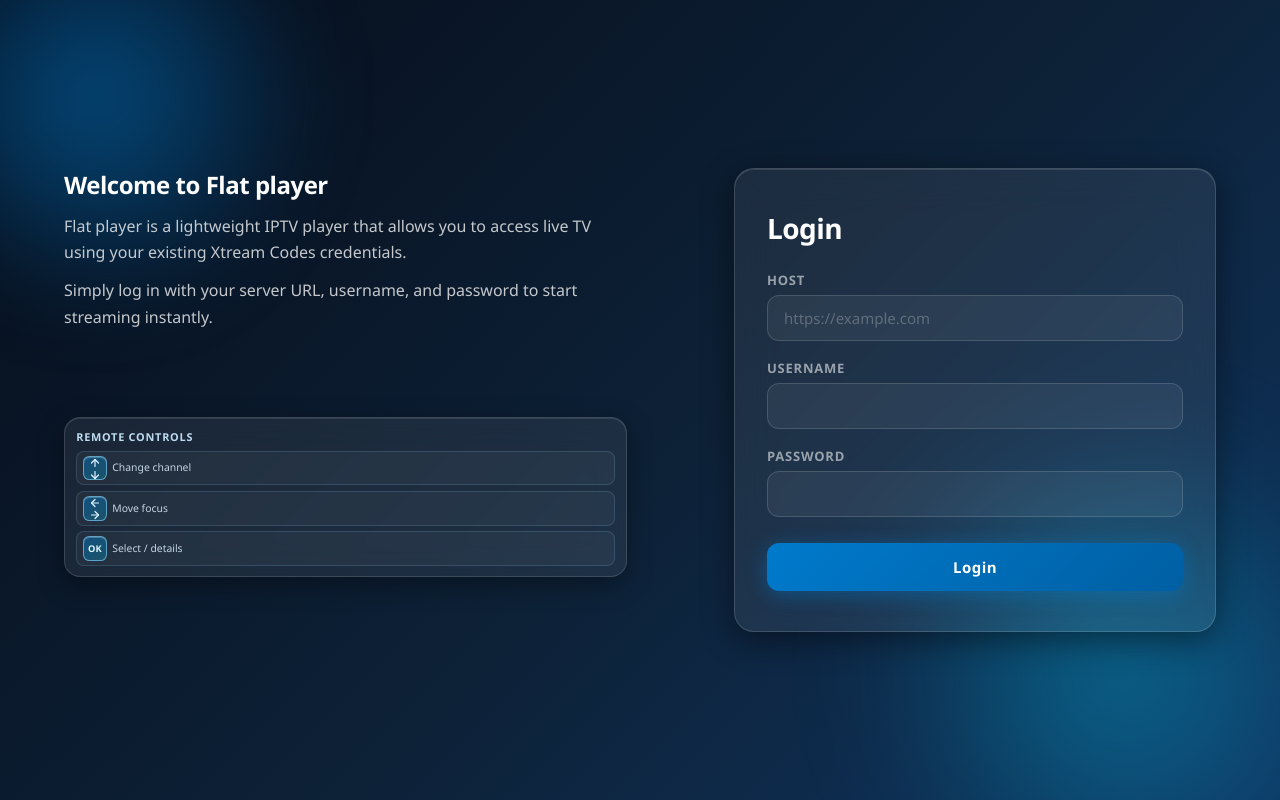
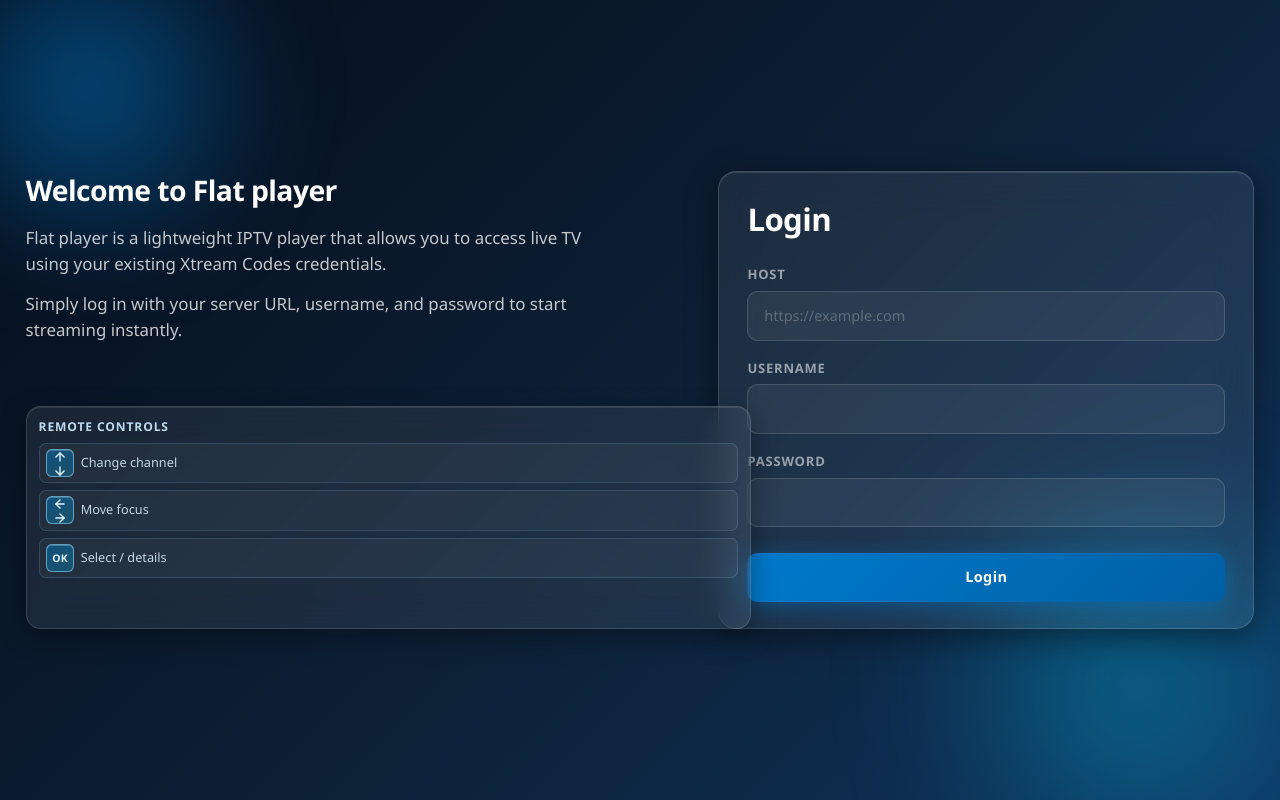
Before and after one commit to PINNCODE/flat-player, an Angular app: page /#/login in a window 1280 px wide. Built offline with nearby package versions, Linux system fonts and the light colour scheme.

Commit message:
fix: correct height and min-height values from 100dvh to 100vh in app styles

```diff
--- a/src/app/presentation/pages/login/login.scss
+++ b/src/app/presentation/pages/login/login.scss
@@ -1,7 +1,7 @@
-// ── orbes decorativos ─────────────────────────────────────────
-$orb-cyan:  #00d2ff;
-$orb-blue:  #007acc;
-$orb-deep:  #0b1220;
+// Decorative orbs
+$orb-cyan: #00d2ff;
+$orb-blue: #007acc;
+$orb-deep: #0b1220;
 
 .login-page {
     position: relative;
@@ -9,11 +9,10 @@ $orb-deep:  #0b1220;
     display: grid;
     place-items: center;
     height: 100vh;
-    padding: 2rem;
-    overflow: hidden;
+    padding: clamp(1.4rem, 2.7vh, 2.8rem);
+    overflow: auto;
     background: linear-gradient(135deg, #060d1a 0%, #0d2137 55%, #0f3460 100%);
 
-    // Orbe superior izquierdo
     &::before {
         content: '';
         position: absolute;
@@ -27,7 +26,6 @@ $orb-deep:  #0b1220;
         pointer-events: none;
     }
 
-    // Orbe inferior derecho
     &::after {
         content: '';
         position: absolute;
@@ -46,32 +44,33 @@ $orb-deep:  #0b1220;
     position: relative;
     z-index: 1;
     display: grid;
-    grid-template-columns: minmax(0, 1fr) minmax(20rem, 26rem);
+    grid-template-columns: minmax(24rem, 1fr) minmax(23rem, 33rem);
     grid-template-areas:
         'welcome form'
         'remote form';
-    align-items: start;
-    gap: 2rem;
-    width: min(100%, 72rem);
+    align-items: stretch;
+    gap: clamp(1rem, 2vw, 2.2rem);
+    width: min(96vw, 88rem);
+    margin: auto;
 }
 
 .login-page__welcome {
     grid-area: welcome;
     display: flex;
     flex-direction: column;
-    gap: 0.75rem;
+    gap: 0.95rem;
     padding: 0 1.5rem 0 0;
     text-align: left;
-    max-width: 34rem;
+    max-width: 40rem;
 }
 
 .login-page__remote-help {
     grid-area: remote;
     justify-self: stretch;
-    width: 80%;
+    width: 100%;
     box-sizing: border-box;
     overflow: hidden;
-    padding: 0.65rem 0.7rem;
+    padding: clamp(0.75rem, 1.5vh, 1.15rem);
     border-radius: 1rem;
     background: rgba(255, 255, 255, 0.07);
     border: 1px solid rgba(255, 255, 255, 0.14);
@@ -84,7 +83,7 @@ $orb-deep:  #0b1220;
 
 .login-page__remote-help-title {
     margin: 0 0 0.45rem;
-    font-size: 0.68rem;
+    font-size: clamp(0.74rem, 0.66rem + 0.2vw, 0.95rem);
     font-weight: 700;
     letter-spacing: 0.07em;
     text-transform: uppercase;
@@ -94,17 +93,17 @@ $orb-deep:  #0b1220;
 .login-page__remote-row {
     display: flex;
     flex-direction: column;
-    gap: 0.35rem;
+    gap: 0.5rem;
 }
 
 .login-page__remote-item {
     display: flex;
     align-items: center;
-    gap: 0.32rem;
+    gap: 0.45rem;
     min-width: 0;
     width: 100%;
-    min-height: 1.75rem;
-    padding: 0.26rem 0.35rem;
+    min-height: 2.15rem;
+    padding: 0.35rem 0.45rem;
     border-radius: 0.48rem;
     background: rgba(255, 255, 255, 0.04);
     border: 1px solid rgba(154, 210, 255, 0.16);
@@ -112,8 +111,8 @@ $orb-deep:  #0b1220;
 }
 
 .login-page__remote-key {
-    flex: 0 0 1.4rem;
-    height: 1.4rem;
+    flex: 0 0 1.8rem;
+    height: 1.8rem;
     display: grid;
     place-items: center;
     border-radius: 0.4rem;
@@ -124,31 +123,30 @@ $orb-deep:  #0b1220;
 }
 
 .login-page__remote-key svg {
-    width: 12px;
-    height: 12px;
+    width: 14px;
+    height: 14px;
 }
 
 .login-page__remote-key--ok {
-    font-size: 0.58rem;
+    font-size: 0.72rem;
     font-weight: 800;
     letter-spacing: 0.03em;
 }
 
 .login-page__remote-text {
-    font-size: 0.65rem;
-    line-height: 1.1;
+    font-size: clamp(0.78rem, 0.72rem + 0.18vw, 0.98rem);
+    line-height: 1.25;
     white-space: normal;
     overflow-wrap: anywhere;
     color: rgba(225, 242, 255, 0.85);
 }
 
-// ── tarjeta glass ──────────────────────────────────────────────
 .login-page__form {
     grid-area: form;
     justify-self: end;
     width: 100%;
-    max-width: 26rem;
-    padding: 2.5rem 2rem;
+    max-width: 33rem;
+    padding: clamp(1.8rem, 3vh, 2.7rem) clamp(1.4rem, 2.2vw, 2.2rem);
     border-radius: 1.25rem;
     background: rgba(255, 255, 255, 0.07);
     border: 1px solid rgba(255, 255, 255, 0.15);
@@ -159,20 +157,18 @@ $orb-deep:  #0b1220;
     -webkit-backdrop-filter: blur(20px);
 }
 
-// ── título ─────────────────────────────────────────────────────
 .login-page__title {
     margin: 0 0 0.375rem;
     text-align: left;
-    font-size: 1.75rem;
+    font-size: clamp(1.8rem, 1.45rem + 0.8vw, 2.35rem);
     font-weight: 700;
     letter-spacing: -0.02em;
     color: #ffffff;
 }
 
-// ── copy de bienvenida ─────────────────────────────────────────
 .login-page__welcome-title {
     margin: 0;
-    font-size: 1.5rem;
+    font-size: clamp(1.65rem, 1.25rem + 0.8vw, 2.2rem);
     font-weight: 700;
     letter-spacing: -0.02em;
     color: #ffffff;
@@ -180,56 +176,52 @@ $orb-deep:  #0b1220;
 
 .login-page__welcome-text {
     margin: 0;
-    font-size: 1rem;
-    line-height: 1.65;
+    font-size: clamp(1rem, 0.9rem + 0.3vw, 1.25rem);
+    line-height: 1.55;
     color: rgba(255, 255, 255, 0.76);
 }
 
-// ── form layout ────────────────────────────────────────────────
 .login-page__form-content {
     display: flex;
     flex-direction: column;
-    gap: 1.125rem;
+    gap: 1.25rem;
 }
 
 .login-page__form-group {
     display: flex;
     flex-direction: column;
-    gap: 0.375rem;
+    gap: 0.5rem;
 }
 
 .login-page__form-error {
     margin: 0;
-    font-size: 0.8125rem;
+    font-size: 0.95rem;
     color: #ffb4b4;
 }
 
-// ── labels ─────────────────────────────────────────────────────
 .login-page__form-label {
-    font-size: 0.8125rem;
+    font-size: 0.9rem;
     font-weight: 600;
     letter-spacing: 0.06em;
     text-transform: uppercase;
     color: rgba(255, 255, 255, 0.55);
 }
 
-// ── animación glow para inputs ────────────────────────────────
 @keyframes input-glow {
-    0%   { box-shadow: 0 0 0 3px rgba(0, 122, 204, 0.25), 0 0 10px rgba(0, 210, 255, 0.15); }
-    50%  { box-shadow: 0 0 0 3px rgba(0, 122, 204, 0.5),  0 0 22px rgba(0, 210, 255, 0.38); }
+    0% { box-shadow: 0 0 0 3px rgba(0, 122, 204, 0.25), 0 0 10px rgba(0, 210, 255, 0.15); }
+    50% { box-shadow: 0 0 0 3px rgba(0, 122, 204, 0.5), 0 0 22px rgba(0, 210, 255, 0.38); }
     100% { box-shadow: 0 0 0 3px rgba(0, 122, 204, 0.25), 0 0 10px rgba(0, 210, 255, 0.15); }
 }
 
-// ── inputs ─────────────────────────────────────────────────────
 .login-page__form-input {
     width: 100%;
-    padding: 0.75rem 1rem;
+    padding: 0.95rem 1.1rem;
     border-radius: 0.75rem;
     border: 1px solid rgba(255, 255, 255, 0.14);
     background: rgba(255, 255, 255, 0.06);
     color: #ffffff;
     font: inherit;
-    font-size: 0.9375rem;
+    font-size: 1rem;
     box-sizing: border-box;
     transition:
         border-color 160ms ease,
@@ -247,17 +239,16 @@ $orb-deep:  #0b1220;
     }
 }
 
-// ── botón ──────────────────────────────────────────────────────
 .login-page__form-button {
     margin-top: 0.5rem;
     width: 100%;
-    padding: 0.9rem 1rem;
+    padding: 1rem;
     border: 0;
     border-radius: 0.75rem;
     background: linear-gradient(135deg, #007acc 0%, #005fa3 100%);
     color: #ffffff;
     font: inherit;
-    font-size: 0.9375rem;
+    font-size: 1rem;
     font-weight: 700;
     letter-spacing: 0.03em;
     cursor: pointer;
@@ -293,12 +284,38 @@ $orb-deep:  #0b1220;
 
 .login-page__form-feedback {
     margin: 0;
-    font-size: 0.875rem;
+    font-size: 1rem;
     line-height: 1.5;
 }
 
 .login-page__form-feedback--error {
     color: #ffb4b4;
+}
+
+@media (max-width: 1200px) {
+    .login-page__layout {
+        grid-template-columns: minmax(0, 1fr) minmax(21rem, 27rem);
+        width: min(98vw, 76rem);
+    }
+
+    .login-page__welcome {
+        max-width: 34rem;
+    }
+}
+
+@media (max-height: 760px) {
+    .login-page {
+        padding: 1rem;
+    }
+
+    .login-page__layout {
+        gap: 0.85rem;
+    }
+
+    .login-page__remote-row {
+        display: grid;
+        grid-template-columns: repeat(3, minmax(0, 1fr));
+    }
 }
 
 @media (max-width: 640px) {
--- a/src/styles.scss
+++ b/src/styles.scss
@@ -1,9 +1,17 @@
+:root {
+	// Base tipografica adaptada a Smart TV (720p a 4K)
+	font-size: clamp(14px, 0.85vw + 0.45vh, 21px);
+}
+
 html,
 body {
 	min-height: 100%;
+	width: 100%;
 	margin: 0;
 }
 
 body {
 	font-family: 'Segoe UI', sans-serif;
+	line-height: 1.4;
+	background: #02070f;
 }
```
Also changed, not shown: src/app/presentation/pages/dashboard/dashboard.scss (+26 -26 lines).
